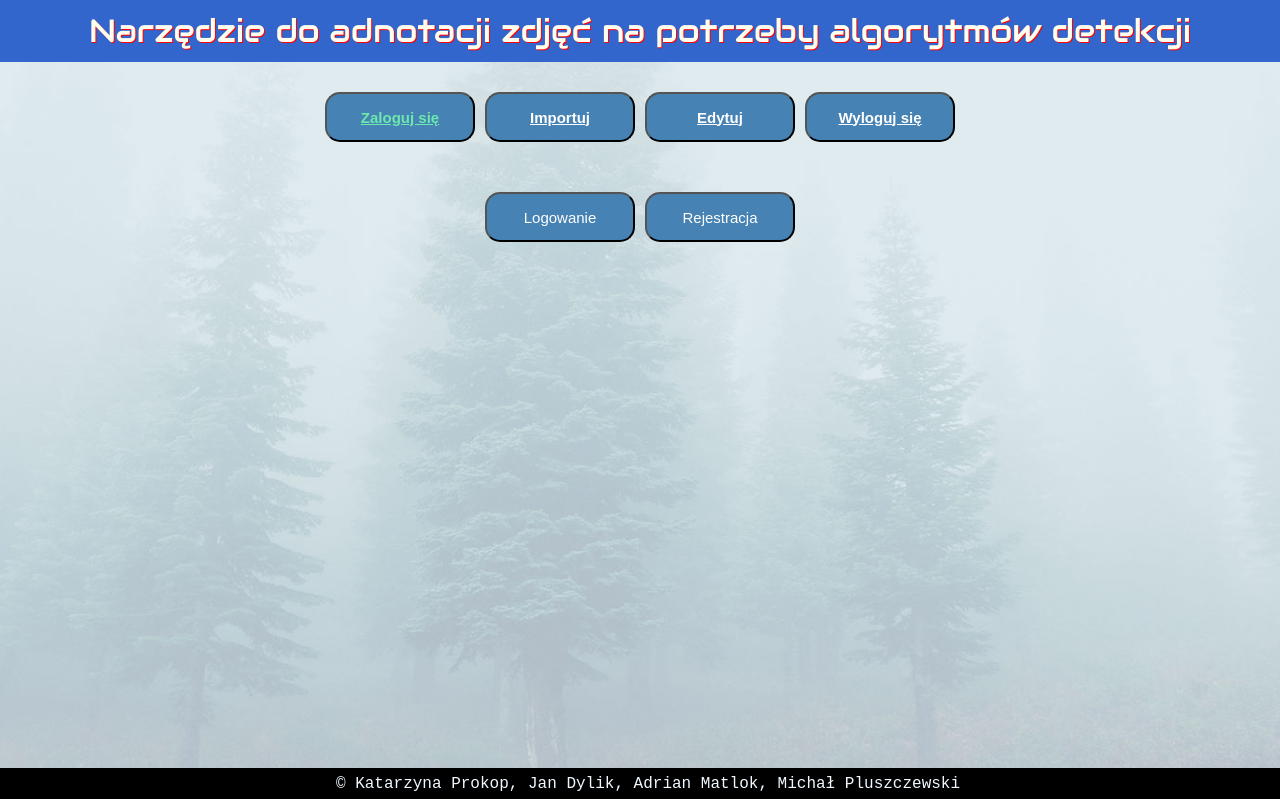
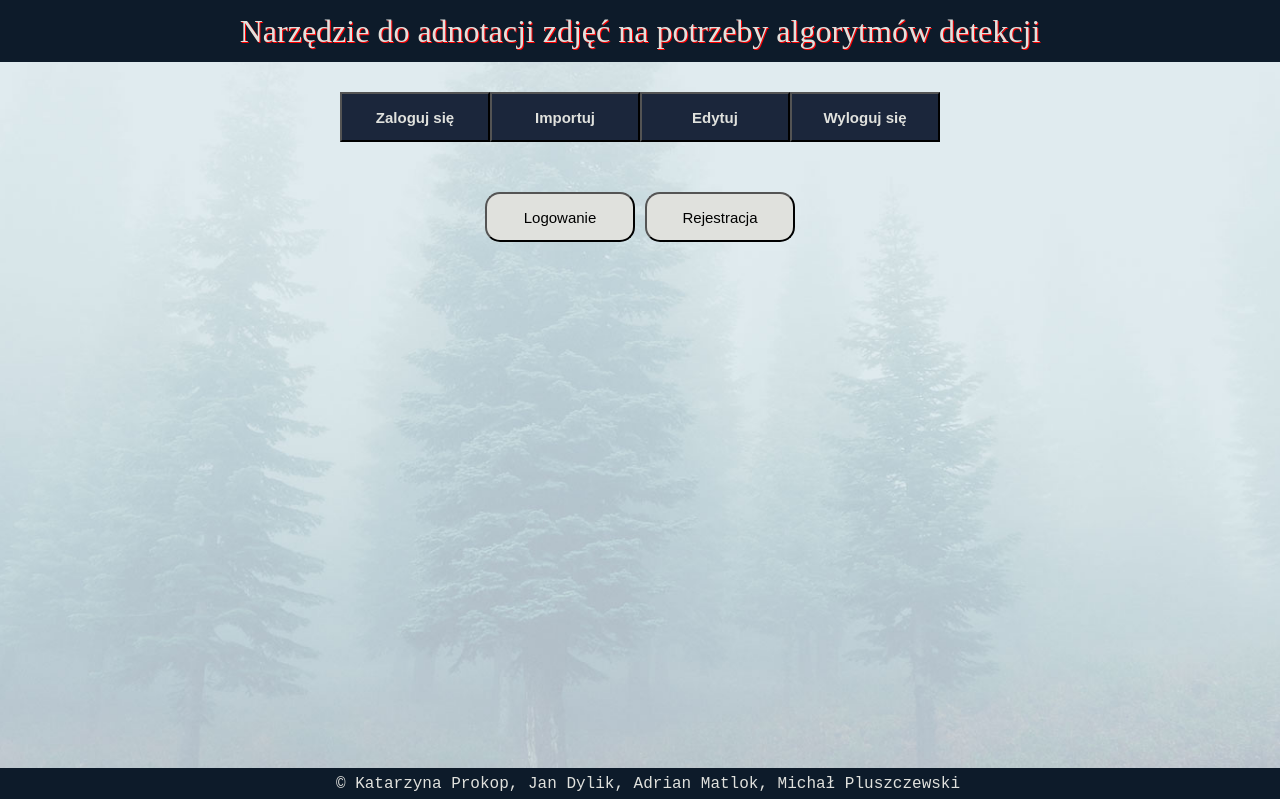
Before and after one commit to jdylik/Graphic-tool-to-annotate-images, a Vue app in the folder client/: page /login in a window 1280 px wide. Shown: the top 799 px of the page. Built offline with nearby package versions, Linux system fonts and the light colour scheme; a web font is replaced by a local one.

Commit message:
aktualizacja stylowania aplikacji

```diff
--- a/client/src/App.vue
+++ b/client/src/App.vue
@@ -5,16 +5,16 @@
     </div>
     <nav>
       <button class="button">
-        <router-link to="/login">Zaloguj się</router-link>
+        <router-link style="text-decoration: none; color: inherit;" to="/login">Zaloguj się</router-link>
       </button>
       <button class="button">
-        <router-link to="/import">Importuj</router-link>
+        <router-link style="text-decoration: none; color: inherit;" to="/import">Importuj</router-link>
       </button>
       <button class="button">
-        <router-link to="/edit">Edytuj</router-link>
+        <router-link style="text-decoration: none; color: inherit;" to="/edit">Edytuj</router-link>
       </button>
       <button class="button">
-        <router-link to="/logout">Wyloguj się</router-link>
+        <router-link style="text-decoration: none; color: inherit;" to="/logout">Wyloguj się</router-link>
       </button>
 
     </nav>
@@ -48,7 +48,7 @@ nav {
 
 nav a {
   font-weight: bold;
-  color: white;
+  color: #e0e1dd;
 }
 
 nav a.router-link-exact-active {
@@ -64,27 +64,28 @@ nav a.router-link-exact-active {
 }
 
 #title {
-	background-color:#3366CC;
+	background-color:#0d1b2a;
 	text-align: center;
 	text-shadow: 1px 1px #ff0000;
   margin: auto;
 	vertical-align: middle;
-	color: #FFFFF0;
+	color: #e0e1dd;
 	padding: 15px;
 	font-size: xx-large;
-	font-family: 'Audiowide', sans-serif;
+  font-family: Bahnschrift;
+	/*font-family: 'Audiowide', sans-serif;*/
 }
 
 #footer {
 	position:fixed;
 	bottom:0px;
-  color: aliceblue;
+  color: #e0e1dd;
 	width:100%;
 	clear:both;
 	text-align: center;
 	font-family: 'Courier New', monospace;
 	padding: .5em;
-	background-color: black;
+	background-color: #0d1b2a;
 }
 
 .button {
@@ -95,11 +96,11 @@ nav a.router-link-exact-active {
   text-align: center;
   cursor: pointer;
   outline: none;
-  color: #fff;
-  background-color: steelblue;
-  border-radius: 15px;
-  margin-left: 5px;
-  margin-right: 5px;
+  color: #e0e1dd;
+  background-color: #1b263b;
+  /*border-radius: 15px;*/
+  /*margin-left: 5px;*/
+  /*margin-right: 5px;*/
 }
 
 .button:hover {background-color: #2c3e50}
--- a/client/src/views/Edit_images.vue
+++ b/client/src/views/Edit_images.vue
@@ -28,7 +28,7 @@
     </div>
 
     <Sidebar v-model:visible="visibleLeft" position="left" class="sidebar_left" id="sidebar_left">
-      <p>Wybierz zdjęcie do edycji</p>
+      <p class="sidebar-message">Wybierz zdjęcie do edycji</p>
       <ul>
       <li v-for="(image, index) in displayed_imported_images" id="import_list">
         <img v-bind:id="index" :src="image" v-if="image" width="200" height="150" @click="selected(index,1)"/>
@@ -38,7 +38,7 @@
     </Sidebar>
 
     <Sidebar v-model:visible="visibleRight" position="right" class="sidebar_right" id="sidebar_right">
-      <p>Wybierz zdjęcie do edycji</p>
+      <p class="sidebar-message">Wybierz zdjęcie do edycji</p>
       <ul>
       <li v-for="(image, index) in displayed_annotated_images" id="annotated_list">
         <img v-bind:id="index" :src="image" v-if="image" width="200" height="150" @click="selected(index,2)"/>
@@ -436,7 +436,7 @@ export default {
 <style>
 
 canvas{
-  background: white;
+  background: #e0e1dd;
 }
 
 #lista p{
@@ -454,7 +454,7 @@ canvas{
     width: 20px;
     background-color: blue;
     border-radius: 50%;
-    border: 3px solid rgb(214, 214, 214);
+    border: 3px solid #e0e1dd;
     transition: transform .5s;
     color:red;
 }
@@ -466,18 +466,19 @@ canvas{
   text-align: center;
   cursor: pointer;
   outline: none;
-  color: #fff;
-  background-color: steelblue;
+  color: #0d1b2a;
+  background-color: #e0e1dd;
   border-radius: 15px;
   margin-left: 5px;
   margin-right: 5px;
 }
 
-.tools:hover {background-color: #2c3e50}
+.tools:hover {background-color: #415a77}
 
 .tools:active {
   background-color: #2c3e50;
   transform: translateY(4px);
+
 }
 
 ul
@@ -485,6 +486,11 @@ ul
   list-style-tuple:none;
 }
 
+
+#edit{
+  background-color: #778da9;
+}
+#edit:hover {background-color: #415a77}
 #typy{
   list-style: circle;
   width: 20%;
@@ -523,9 +529,9 @@ ul
 .p-sidebar-close{
   width: 100px;
   height: 20px;
-  background-color: black;
-  border: solid 2px white;
-  color: white;
+  background-color: #0d1b2a;
+  border: solid 2px #e0e1dd;
+  color: #e0e1dd;
   padding: 20px;
   text-align: center;
   display: inline-block;
@@ -554,11 +560,11 @@ ul
 }
 
 p{
-  color: white;
+  color: #e0e1dd;
 }
 
 a{
-  color: white;
+  color: #e0e1dd;
 }
 
 #moreL {
@@ -572,14 +578,14 @@ a{
   text-align: center;
   cursor: pointer;
   outline: none;
-  color: #fff;
-  background-color: steelblue;
+  color: #0d1b2a;
+  background-color: #778da9;
   border-radius: 15px;
   margin-left: 5px;
   margin-right: 5px;
 }
 
-#moreL:hover {background-color: #2c3e50}
+#moreL:hover {background-color: #415a77}
 
 #moreL:active {
   background-color: #2c3e50;
@@ -596,14 +602,14 @@ a{
   text-align: center;
   cursor: pointer;
   outline: none;
-  color: #fff;
-  background-color: steelblue;
+  color: #0d1b2a;
+  background-color: #778da9;
   border-radius: 15px;
   margin-left: 5px;
   margin-right: 5px;
 }
 
-#moreR:hover {background-color: #2c3e50}
+#moreR:hover {background-color: #415a77}
 
 #moreR:active {
   background-color: #2c3e50;
@@ -613,5 +619,7 @@ a{
 a{
   padding: 15px;
 }
-
+.sidebar-message{
+  color:#e0e1dd;
+}
 </style>
--- a/client/src/views/Import_images.vue
+++ b/client/src/views/Import_images.vue
@@ -58,7 +58,7 @@ export default {
 p{
   padding: 15px;
   font-size: large;
-  color: #42b983;
+  color: #0d1b2a;
   margin-top: 30px;
 }
 input{
--- a/client/src/views/LoggingView.vue
+++ b/client/src/views/LoggingView.vue
@@ -1,9 +1,9 @@
 <template>
 <div id="Login">
   <button id="L" onclick="getElementById('logowanie').style.display='block';getElementById('rejestracja').style.display='none';
-  getElementById('L').style.color='#6ce8ac'; getElementById('R').style.color='#FFFF'" >Logowanie</button>
+  getElementById('L').style.color='black'; getElementById('R').style.color='#778da9'" >Logowanie</button>
   <button id="R" onclick="getElementById('rejestracja').style.display='block';getElementById('logowanie').style.display='none';
-  getElementById('R').style.color='#6ce8ac';getElementById('L').style.color='#FFFF'">Rejestracja</button>
+  getElementById('R').style.color='black';getElementById('L').style.color='#778da9'">Rejestracja</button>
   <div id="logowanie">
     <label for="login_input">Login:</label>
     <InputText id="login_input" v-model="user_login" @keyup.enter.native="try_to_log_in()"/><br><br>
@@ -124,6 +124,7 @@ export default {
   margin-left: auto;
   margin-right: auto;
   padding:20px;
+
 }
 
 #logowanie{
@@ -140,21 +141,21 @@ export default {
   text-align: center;
   cursor: pointer;
   outline: none;
-  color: #fff;
-  background-color: steelblue;
+  color: black;
+  background-color: #e0e1dd;
   border-radius: 15px;
   margin-left: 5px;
   margin-right: 5px;
 }
 
-#L:hover {background-color: #2c3e50}
+#L:hover {background-color: #415a77}
 
 #L:active {
   background-color: #2c3e50;
   transform: translateY(4px);
 }
 
-#R:hover {background-color: #2c3e50}
+#R:hover {background-color: #415a77}
 
 #R:active {
   background-color: #2c3e50;
@@ -176,14 +177,14 @@ export default {
   text-align: center;
   cursor: pointer;
   outline: none;
-  color: #fff;
-  background-color: steelblue;
+  color: black;
+  background-color: #e0e1dd;
   border-radius: 15px;
   margin-left: 5px;
   margin-right: 5px;
 }
 
-#submit:hover {background-color: #2c3e50}
+#submit:hover {background-color: #415a77}
 
 #submit:active {
   background-color: #2c3e50;
@@ -192,5 +193,6 @@ export default {
 
 label{
   margin-right: 10px;
+  color: #0d1b2a;
 }
 </style>
```
